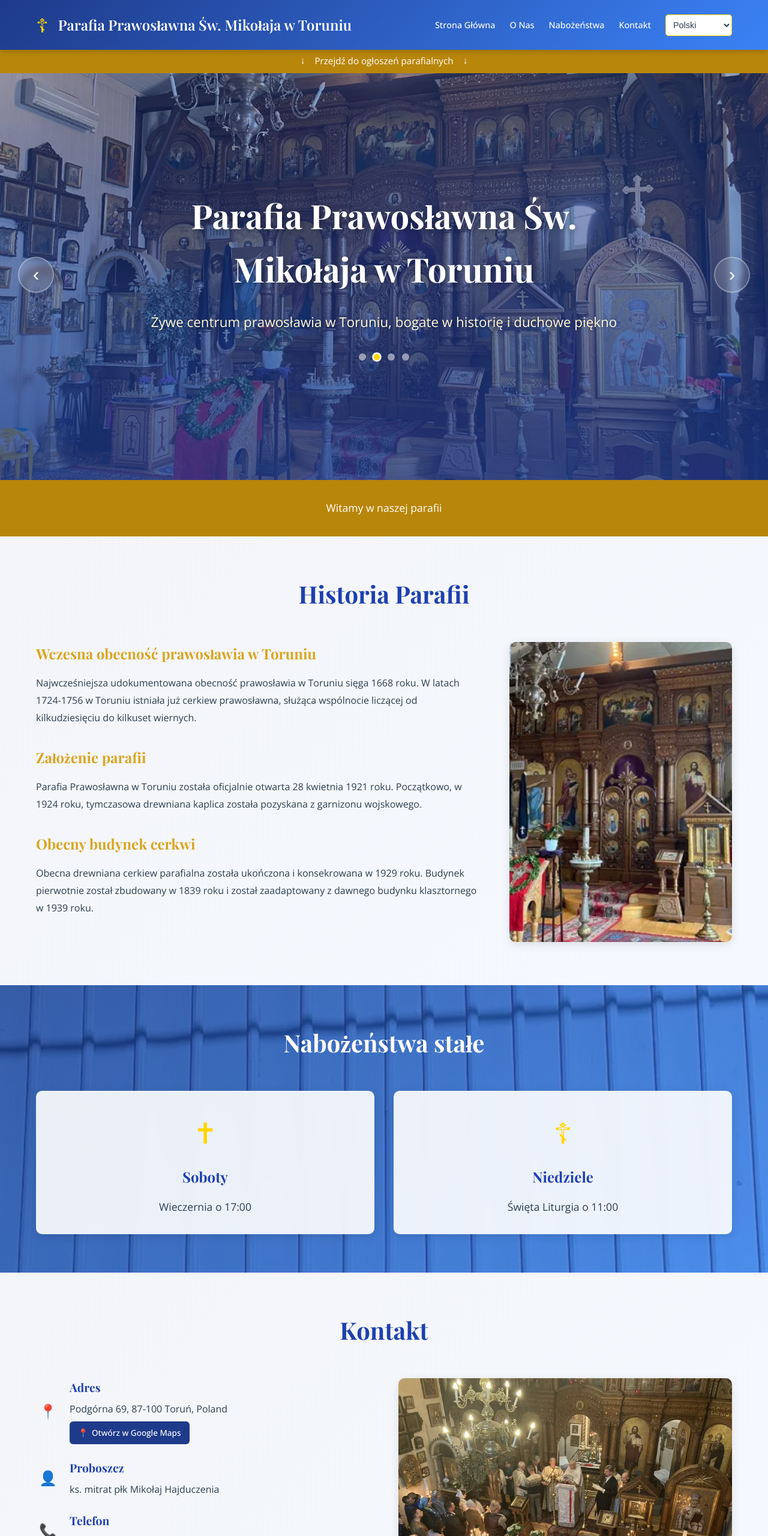
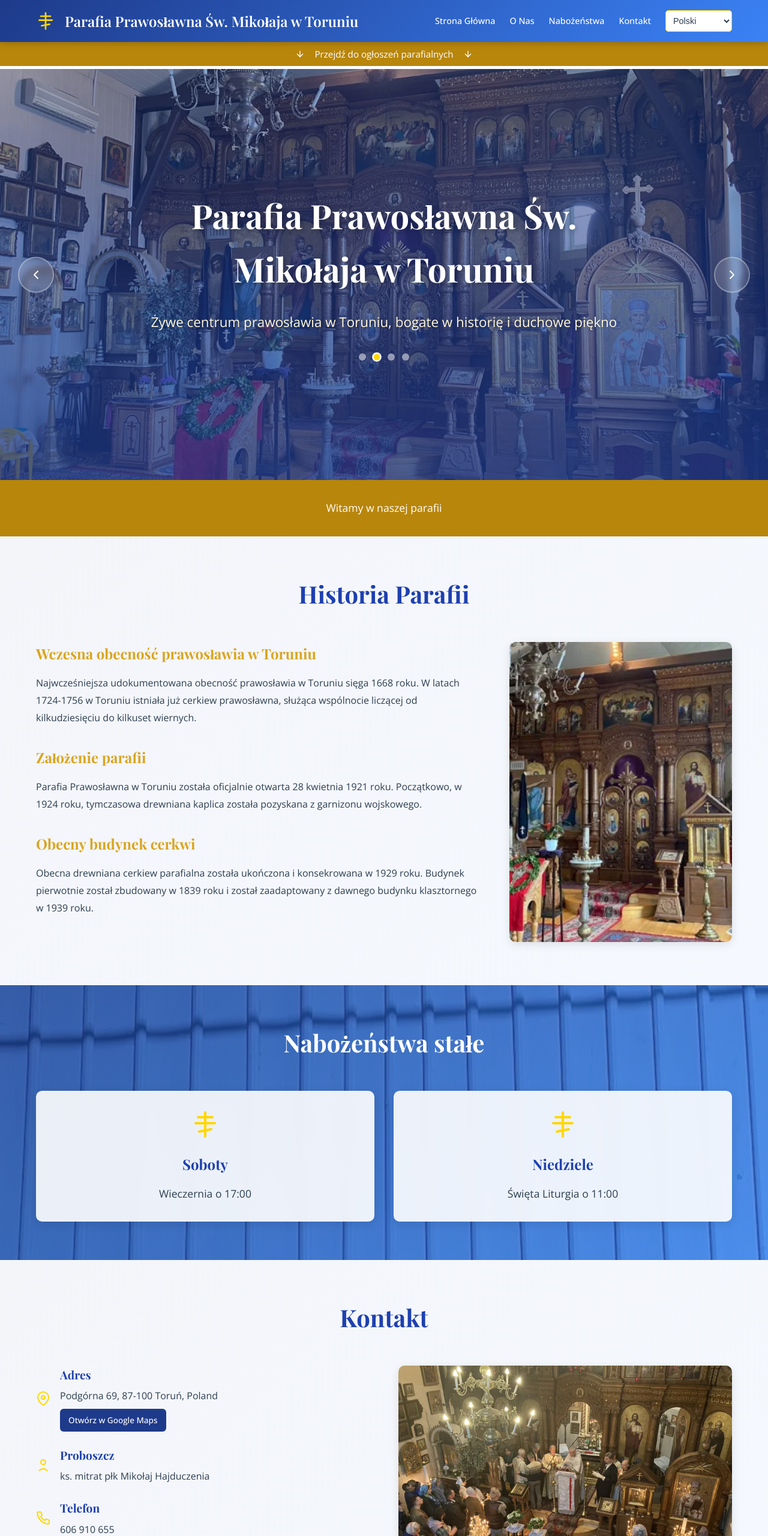
Before and after one commit to bambooflags/church_san_nicola, a plain HTML site: page index.html in a window 1280 px wide. Shown: the top 2560 px of the page at 60% size. Drawn offline with nearby package versions, Linux system fonts and the light colour scheme; no server answers.

Commit message:
Replace emoji icons with minimal SVG icons
- Add 11 custom SVG icons in images/icons/
- Replace emoji characters (☦, ↓, ‹, ›, 📍, 👤, 📞, 📧, 👥, 📸, 💬) with SVG img tags
- Update CSS to style SVG icons with proper dimensions and colors
- Adjust ticker position for better header alignment

```diff
--- a/index.html
+++ b/index.html
@@ -33,7 +33,7 @@
         .header{background:linear-gradient(135deg,var(--primary-blue),var(--light-blue));box-shadow:0 2px 10px rgba(0,0,0,0.2);position:fixed;width:100%;top:0;z-index:1000}
         .header .container{display:flex;justify-content:space-between;align-items:center;padding:1rem 20px}
         .logo{display:flex;align-items:center;gap:1rem}
-        .church-icon{font-size:2rem;color:var(--gold)}
+        .church-icon{width:32px;height:32px;stroke:var(--gold);flex-shrink:0}
         .church-name{font-family:'Playfair Display',Georgia,serif;font-size:1.5rem;color:var(--white);font-weight:600}
         .navigation{display:flex;align-items:center;gap:1.5rem}
         .nav-menu{display:flex;list-style:none;gap:1.5rem}
@@ -53,11 +53,13 @@
         .hero-indicators{display:flex;justify-content:center;gap:12px;margin-top:2rem}
         .indicator{width:12px;height:12px;border-radius:50%;background:rgba(255,255,255,0.5);cursor:pointer;border:2px solid transparent}
         .indicator.active{background:var(--gold);transform:scale(1.3);border-color:var(--white)}
-        .hero-nav{position:absolute;top:50%;transform:translateY(-50%);background:rgba(255,255,255,0.15);color:white;border:2px solid rgba(255,255,255,0.3);width:60px;height:60px;border-radius:50%;font-size:2rem;cursor:pointer;z-index:10}
+        .hero-nav{position:absolute;top:50%;transform:translateY(-50%);background:rgba(255,255,255,0.15);color:white;border:2px solid rgba(255,255,255,0.3);width:60px;height:60px;border-radius:50%;cursor:pointer;z-index:10;display:flex;align-items:center;justify-content:center}
+        .hero-nav img{width:24px;height:24px;stroke:white}
         .hero-prev{left:30px}.hero-next{right:30px}
-        .ticker{display:flex;justify-content:center;align-items:center;gap:1rem;position:fixed;top:80px;left:0;width:100%;background:#B8860B;z-index:999;padding:0.5rem 0;text-decoration:none;cursor:pointer;color:var(--white);font-size:0.95rem}
-        @media(max-width:768px){.header .container{flex-direction:row;justify-content:space-between;align-items:center;padding:1rem 20px}.church-name{font-size:1rem}.mobile-menu-toggle{display:flex;order:3}.navigation{position:relative;order:2}.nav-menu{position:absolute;top:100%;right:0;background:var(--primary-blue);min-width:200px;flex-direction:column;gap:0;padding:1rem 0;border-radius:0 0 10px 10px;transform:translateY(-10px);opacity:0;visibility:hidden;z-index:1000}.nav-menu.active{transform:translateY(0);opacity:1;visibility:visible}.hero{margin-top:120px;min-height:calc(100vh - 120px)}.hero-text h2{font-size:2.2rem}.hero-text p{font-size:1.1rem}.hero-nav{width:50px;height:50px;font-size:1.5rem}.hero-prev{left:15px}.hero-next{right:15px}.ticker{top:85px;font-size:0.85rem;gap:0.75rem}}
-        @media(max-width:480px){.container{padding:0 15px}.hero-text h2{font-size:1.8rem}.hero-text p{font-size:1rem}.hero-nav{width:40px;height:40px;font-size:1.2rem}.hero-prev{left:10px}.hero-next{right:10px}.hero-content{padding:1.5rem}}
+        .ticker{display:flex;justify-content:center;align-items:center;gap:1rem;position:fixed;top:70px;left:0;width:100%;background:#B8860B;z-index:999;padding:0.5rem 0;text-decoration:none;cursor:pointer;color:var(--white);font-size:0.95rem}
+        .ticker-arrow{width:16px;height:16px;stroke:var(--white);flex-shrink:0}
+        @media(max-width:768px){.header .container{flex-direction:row;justify-content:space-between;align-items:center;padding:1rem 20px}.church-name{font-size:1rem}.mobile-menu-toggle{display:flex;order:3}.navigation{position:relative;order:2}.nav-menu{position:absolute;top:100%;right:0;background:var(--primary-blue);min-width:200px;flex-direction:column;gap:0;padding:1rem 0;border-radius:0 0 10px 10px;transform:translateY(-10px);opacity:0;visibility:hidden;z-index:1000}.nav-menu.active{transform:translateY(0);opacity:1;visibility:visible}.hero{margin-top:120px;min-height:calc(100vh - 120px)}.hero-text h2{font-size:2.2rem}.hero-text p{font-size:1.1rem}.hero-nav{width:50px;height:50px}.hero-nav img{width:20px;height:20px}.hero-prev{left:15px}.hero-next{right:15px}.ticker{top:85px;font-size:0.85rem;gap:0.75rem}}
+        @media(max-width:480px){.container{padding:0 15px}.hero-text h2{font-size:1.8rem}.hero-text p{font-size:1rem}.hero-nav{width:40px;height:40px}.hero-nav img{width:16px;height:16px}.hero-prev{left:10px}.hero-next{right:10px}.hero-content{padding:1.5rem}}
     </style>
 
     <!-- Non-blocking CSS load -->
@@ -102,7 +104,7 @@
     <header class="header">
         <div class="container">
             <div class="logo">
-                <div class="church-icon">☦</div>
+                <img src="images/icons/orthodox-cross.svg" alt="" class="church-icon" width="32" height="32">
                 <h1 class="church-name" data-key="church-name">Parafia Prawosławna Św. Mikołaja w Toruniu</h1>
             </div>
             <nav class="navigation">
@@ -131,9 +133,9 @@
     </header>
 
     <a href="#announcements" id="ticker" class="ticker">
-        <span class="ticker-arrow">↓</span>
+        <img src="images/icons/arrow-down.svg" alt="" class="ticker-arrow" width="16" height="16">
         <span data-key="ticker-text">Przejdź do ogłoszeń parafialnych</span>
-        <span class="ticker-arrow">↓</span>
+        <img src="images/icons/arrow-down.svg" alt="" class="ticker-arrow" width="16" height="16">
     </a>
 
     <main>
@@ -169,8 +171,12 @@
                     <span class="indicator" onclick="currentImage(4)"></span>
                 </div>
             </div>
-            <button class="hero-nav hero-prev" onclick="changeImage(-1)" aria-label="Poprzednie zdjęcie">‹</button>
-            <button class="hero-nav hero-next" onclick="changeImage(1)" aria-label="Następne zdjęcie">›</button>
+            <button class="hero-nav hero-prev" onclick="changeImage(-1)" aria-label="Poprzednie zdjęcie">
+                <img src="images/icons/chevron-left.svg" alt="" width="24" height="24">
+            </button>
+            <button class="hero-nav hero-next" onclick="changeImage(1)" aria-label="Następne zdjęcie">
+                <img src="images/icons/chevron-right.svg" alt="" width="24" height="24">
+            </button>
         </section>
 
         <section id="announcements" class="announcements">
@@ -212,12 +218,12 @@
                 <h2 data-key="services-title">Nabożeństwa stałe</h2>
                 <div class="services-grid">
                     <div class="service-card">
-                        <div class="service-icon">✝</div>
+                        <img src="images/icons/orthodox-cross.svg" alt="" class="service-icon" width="48" height="48">
                         <h3 data-key="saturday-service">Soboty</h3>
                         <p data-key="saturday-time">Święta Liturgia o 17:00</p>
                     </div>
                     <div class="service-card">
-                        <div class="service-icon">☦</div>
+                        <img src="images/icons/orthodox-cross.svg" alt="" class="service-icon" width="48" height="48">
                         <h3 data-key="sunday-service">Niedziele</h3>
                         <p data-key="sunday-time">Święta Liturgia o 11:00</p>
                     </div>
@@ -231,7 +237,7 @@
                 <div class="contact-content">
                     <div class="contact-info">
                         <div class="contact-item">
-                            <div class="contact-icon">📍</div>
+                            <img src="images/icons/location.svg" alt="" class="contact-icon" width="24" height="24">
                             <div>
                                 <h3 data-key="address">Adres</h3>
                                 <p>Podgórna 69, 87-100 Toruń, Poland</p>
@@ -239,21 +245,21 @@
                             </div>
                         </div>
                         <div class="contact-item">
-                            <div class="contact-icon">👤</div>
+                            <img src="images/icons/person.svg" alt="" class="contact-icon" width="24" height="24">
                             <div>
                                 <h3 data-key="priest">Proboszcz</h3>
                                 <p>ks. mitrat płk Mikołaj Hajduczenia</p>
                             </div>
                         </div>
                         <div class="contact-item">
-                            <div class="contact-icon">📞</div>
+                            <img src="images/icons/phone.svg" alt="" class="contact-icon" width="24" height="24">
                             <div>
                                 <h3 data-key="phone">Telefon</h3>
                                 <p>606 910 655</p>
                             </div>
                         </div>
                         <div class="contact-item">
-                            <div class="contact-icon">📧</div>
+                            <img src="images/icons/email.svg" alt="" class="contact-icon" width="24" height="24">
                             <div>
                                 <h3 data-key="email">Email</h3>
                                 <p>kshajduczenia@tlen.pl</p>
@@ -276,15 +282,15 @@
                         <p data-key="facebook-description">Dołącz do naszej grupy na Facebooku, aby być częścią naszej wspólnoty online, dzielić się zdjęciami i uczestniczyć w dyskusjach.</p>
                         <div class="facebook-benefits">
                             <div class="benefit-item">
-                                <span class="benefit-icon">👥</span>
+                                <img src="images/icons/group.svg" alt="" class="benefit-icon" width="24" height="24">
                                 <span data-key="facebook-benefit-1">Dołącz do wspólnoty parafialnej</span>
                             </div>
                             <div class="benefit-item">
-                                <span class="benefit-icon">📸</span>
+                                <img src="images/icons/camera.svg" alt="" class="benefit-icon" width="24" height="24">
                                 <span data-key="facebook-benefit-2">Zdjęcia z wydarzeń i nabożeństw</span>
                             </div>
                             <div class="benefit-item">
-                                <span class="benefit-icon">💬</span>
+                                <img src="images/icons/chat.svg" alt="" class="benefit-icon" width="24" height="24">
                                 <span data-key="facebook-benefit-3">Dyskusje i wymiana doświadczeń</span>
                             </div>
                         </div>
--- a/styles.css
+++ b/styles.css
@@ -55,8 +55,10 @@ body {
 }
 
 .church-icon {
-    font-size: 2rem;
-    color: var(--gold);
+    width: 32px;
+    height: 32px;
+    stroke: var(--gold);
+    flex-shrink: 0;
 }
 
 .church-name {
@@ -251,11 +253,19 @@ body {
     width: 60px;
     height: 60px;
     border-radius: 50%;
-    font-size: 2rem;
     cursor: pointer;
     transition: all 0.3s ease;
     z-index: 10;
     backdrop-filter: blur(5px);
+    display: flex;
+    align-items: center;
+    justify-content: center;
+}
+
+.hero-nav img {
+    width: 24px;
+    height: 24px;
+    stroke: white;
 }
 
 .hero-nav:hover {
@@ -279,7 +289,7 @@ body {
     align-items: center;
     gap: 1rem;
     position: fixed;
-    top: 80px;
+    top: 70px;
     left: 0;
     width: 100%;
     background: #B8860B;
@@ -296,7 +306,10 @@ body {
 }
 
 .ticker-arrow {
-    font-size: 1rem;
+    width: 16px;
+    height: 16px;
+    stroke: var(--white);
+    flex-shrink: 0;
 }
 
 /* Announcements Section */
@@ -431,8 +444,9 @@ body {
 }
 
 .service-icon {
-    font-size: 3rem;
-    color: var(--gold);
+    width: 48px;
+    height: 48px;
+    stroke: var(--gold);
     margin-bottom: 1rem;
 }
 
@@ -481,10 +495,10 @@ body {
 }
 
 .contact-icon {
-    font-size: 1.5rem;
-    color: var(--gold);
-    width: 40px;
-    text-align: center;
+    width: 24px;
+    height: 24px;
+    stroke: var(--gold);
+    flex-shrink: 0;
 }
 
 .contact-item h3 {
@@ -514,9 +528,6 @@ body {
     transition: background 0.3s ease, transform 0.2s ease;
 }
 
-.maps-button::before {
-    content: '📍';
-}
 
 .maps-button:hover {
     background: var(--dark-blue);
@@ -639,9 +650,10 @@ body {
 }
 
 .benefit-icon {
-    font-size: 1.5rem;
-    width: 40px;
-    text-align: center;
+    width: 24px;
+    height: 24px;
+    stroke: var(--white);
+    flex-shrink: 0;
 }
 
 /* Facebook Section */
@@ -848,7 +860,11 @@ body {
     .hero-nav {
         width: 50px;
         height: 50px;
-        font-size: 1.5rem;
+    }
+
+    .hero-nav img {
+        width: 20px;
+        height: 20px;
     }
 
     .hero-prev {
@@ -904,7 +920,11 @@ body {
     .hero-nav {
         width: 40px;
         height: 40px;
-        font-size: 1.2rem;
+    }
+
+    .hero-nav img {
+        width: 16px;
+        height: 16px;
     }
 
     .hero-prev {
```
Also changed, not shown: images/icons/arrow-down.svg (added), images/icons/camera.svg (added), images/icons/chat.svg (added), images/icons/chevron-left.svg (added), images/icons/chevron-right.svg (added), images/icons/email.svg (added), images/icons/group.svg (added), images/icons/location.svg (added), images/icons/orthodox-cross.svg (added), images/icons/person.svg (added), images/icons/phone.svg (added).
